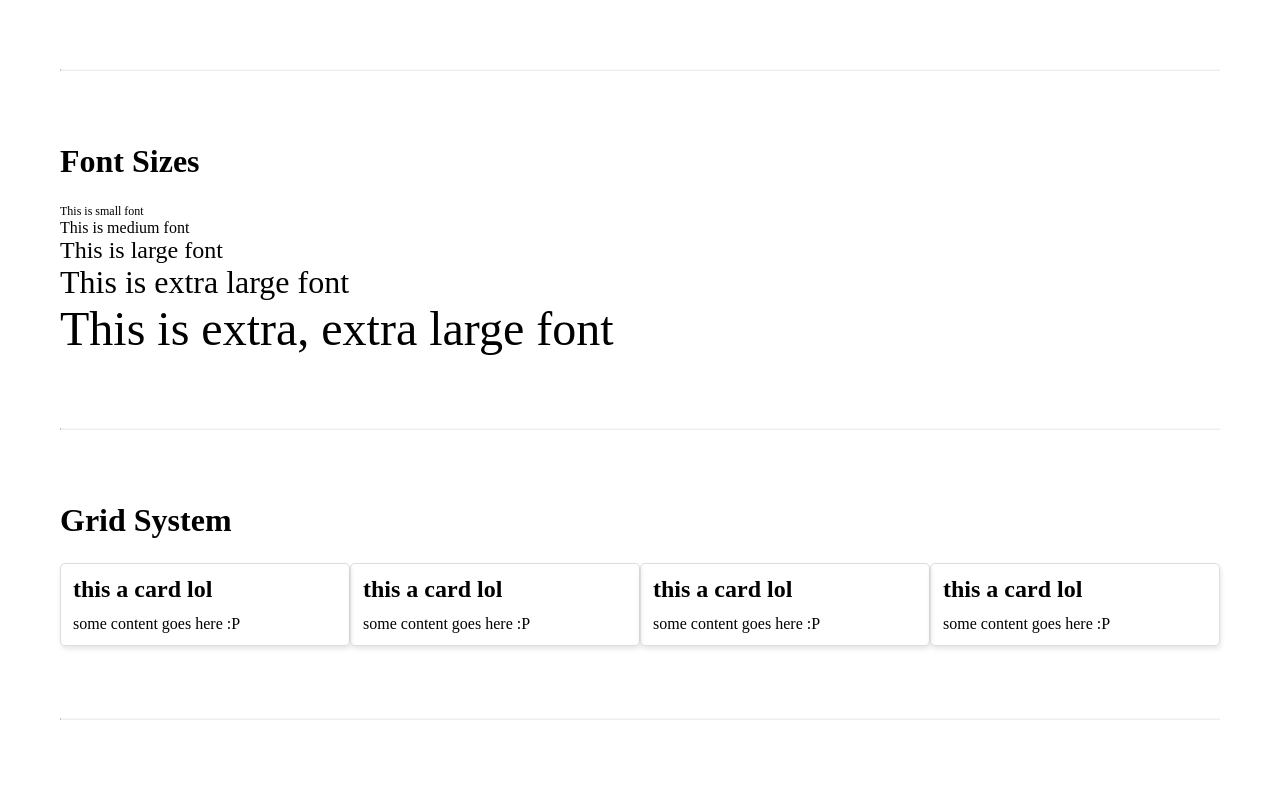
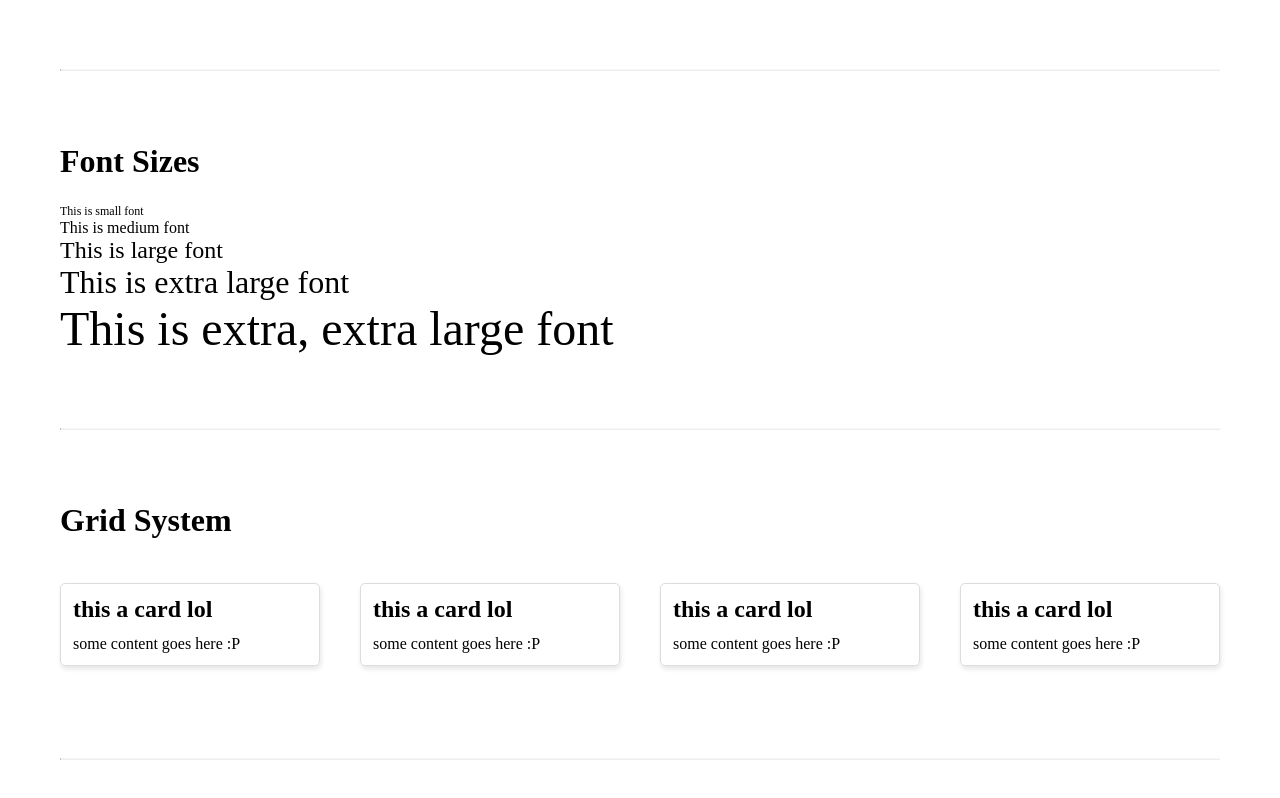
Before and after one commit to as00r-dev/sass-library, a website built with webpack: page dist/index.html in a window 1280 px wide. Shown: the part 713-1511 px from the top of the page. Built offline with nearby package versions, Linux system fonts and the light colour scheme; a web font is replaced by a local one.

Commit message:
Add justify content classes

```diff
--- a/src/js/components/row.js
+++ b/src/js/components/row.js
@@ -1,6 +1,9 @@
 export const Row = (obj) => {
 	const row = document.createElement("div");
 	row.classList.add("row");
+	obj.classes.forEach((className) => {
+		row.classList.add(className);
+	});
 	obj.children.forEach((child) => {
 		row.append(child);
 	});
--- a/src/js/script.js
+++ b/src/js/script.js
@@ -122,6 +122,7 @@ container.append(
 		classes: ["mb-2"],
 	}),
 	Row({
+		classes: ["gap-2", "justify-center"],
 		children: [
 			Column({
 				classes: ["col-12-xs", "col-5-sm", "col-3-xl"],
--- a/src/style/partials/base/_grid.scss
+++ b/src/style/partials/base/_grid.scss
@@ -1,6 +1,13 @@
 @use "sass:math";
 
 $grid-columns: 12;
+$grid-gaps: (
+	"0": 0,
+	"1": 10px,
+	"2": 20px,
+	"3": 30px,
+);
+$layout-values: flex-start, flex-end, center, space-between, space-around;
 
 // base layout
 .container {
@@ -14,6 +21,24 @@ $grid-columns: 12;
 .row {
 	display: flex;
 	flex-flow: row wrap;
+}
+
+// grid-gaps
+@each $key, $val in $grid-gaps {
+	.gap-#{$key} > * {
+		padding: $val;
+	}
+	.gap-#{$key} {
+		margin-left: -$val;
+		margin-right: -$val;
+	}
+}
+
+// justify content classes
+@each $val in $layout-values {
+	.justify-#{$val} {
+		justify-content: $val;
+	}
 }
 
 // col classes
```
Also changed, not shown: dist/main.css, dist/main.js, 2 other files.
